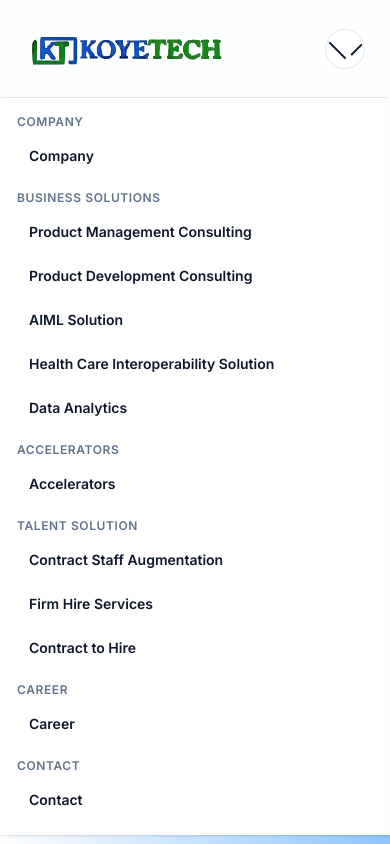
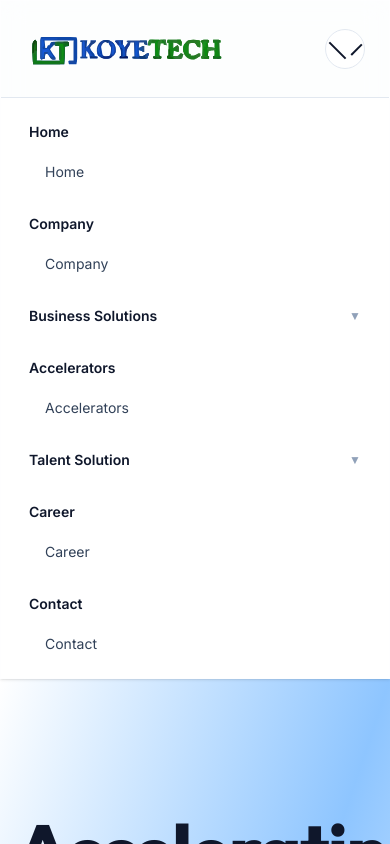
Before and after one commit to 2003-kani/Koyetech1, a Next.js app: page / in a window 390 px wide. Both pictures are taken after a click on the button "Open menu". Shown: the top 844 px of the page. Built offline with nearby package versions, Linux system fonts and the light colour scheme.

Commit message:
dropdown issue solved

```diff
--- a/src/components/SiteHeader.tsx
+++ b/src/components/SiteHeader.tsx
@@ -63,15 +63,29 @@
 
 export function SiteHeader() {
   const [open, setOpen] = useState(false);
+  const [expandedDropdown, setExpandedDropdown] = useState<string | null>(null);
   const business = nav.mega.businessSolutions.items;
   const talent = nav.mega.talentSolution.items;
 
+  const toggleDropdown = (label: string) => {
+    setExpandedDropdown(expandedDropdown === label ? null : label);
+  };
+
   const mobileGroups = useMemo(
     () => [
+      { label: "Home", items: [{ label: "Home", href: "/" }] },
       { label: "Company", items: [{ label: "Company", href: "/company" }] },
-      { label: "Business Solutions", items: business },
+      {
+        label: "Business Solutions",
+        items: business,
+        isDropdown: true
+      },
       { label: "Accelerators", items: [{ label: "Accelerators", href: "/accelerators" }] },
-      { label: "Talent Solution", items: talent },
+      {
+        label: "Talent Solution",
+        items: talent,
+        isDropdown: true
+      },
       { label: "Career", items: [{ label: "Career", href: "/career" }] },
       { label: "Contact", items: [{ label: "Contact", href: "/contact" }] },
     ],
@@ -119,21 +133,31 @@
             <div className="grid gap-4">
               {mobileGroups.map((g) => (
                 <div key={g.label}>
-                  <div className="text-xs font-semibold uppercase tracking-wider text-slate-500">
+                  <div
+                    className="flex items-center justify-between text-sm font-semibold text-slate-900 px-3 py-2 rounded-lg hover:bg-slate-50 cursor-pointer"
+                    onClick={() => g.items.length > 1 ? toggleDropdown(g.label) : (window.location.href = g.items[0].href)}
+                  >
                     {g.label}
+                    {g.items.length > 1 && (
+                      <span className="text-slate-400 text-xs transform transition-transform">
+                        {expandedDropdown === g.label ? '▲' : '▼'}
+                      </span>
+                    )}
                   </div>
-                  <div className="mt-2 grid gap-2">
+                  {(expandedDropdown === g.label || g.items.length === 1) && (
+                    <div className="mt-1 ml-4 space-y-1">
                       {g.items.map((it) => (
                         <Link
                           key={it.href}
                           href={it.href}
                           onClick={() => setOpen(false)}
-                        className="rounded-xl px-3 py-2 text-sm font-semibold text-slate-900 hover:bg-slate-50"
+                          className="block px-3 py-2 text-sm text-slate-700 rounded-lg hover:bg-slate-50"
                         >
                           {it.label}
                         </Link>
                       ))}
                     </div>
+                  )}
                 </div>
               ))}
             </div>
```
Lines whose indentation alone changed are shown as unchanged.
